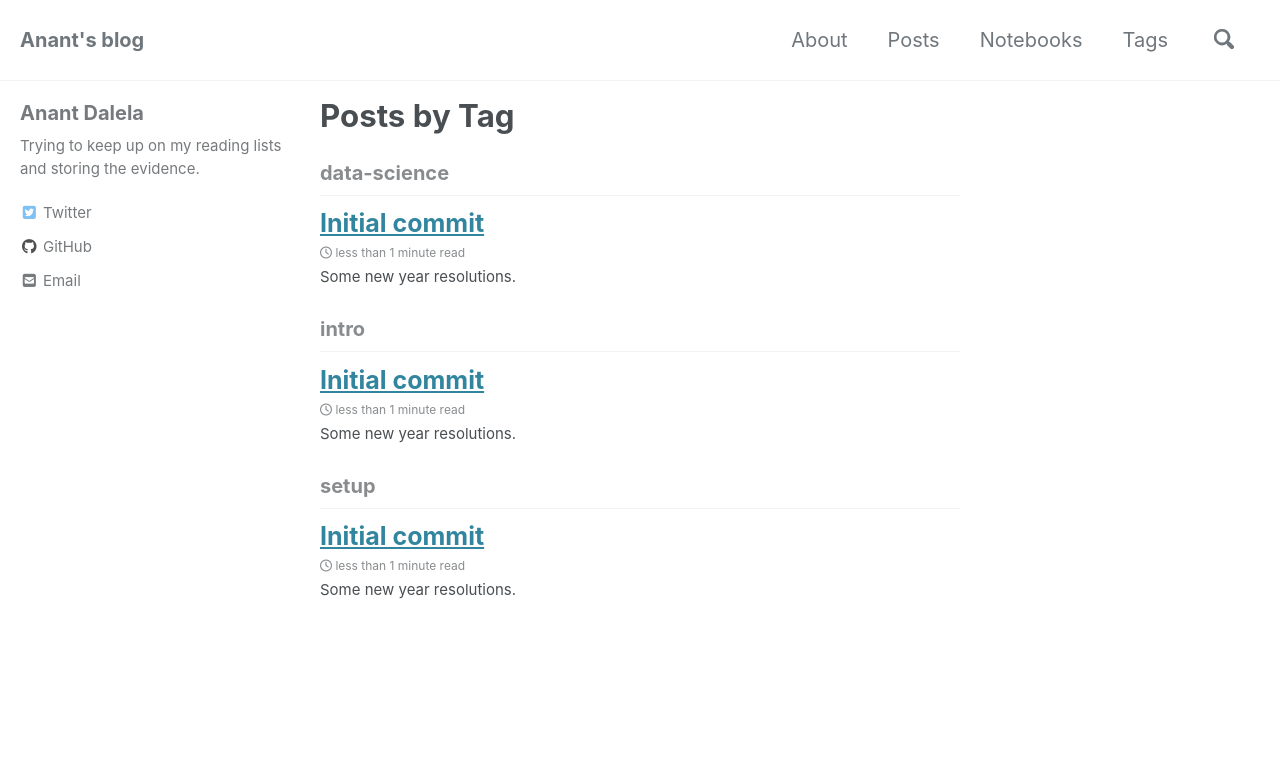
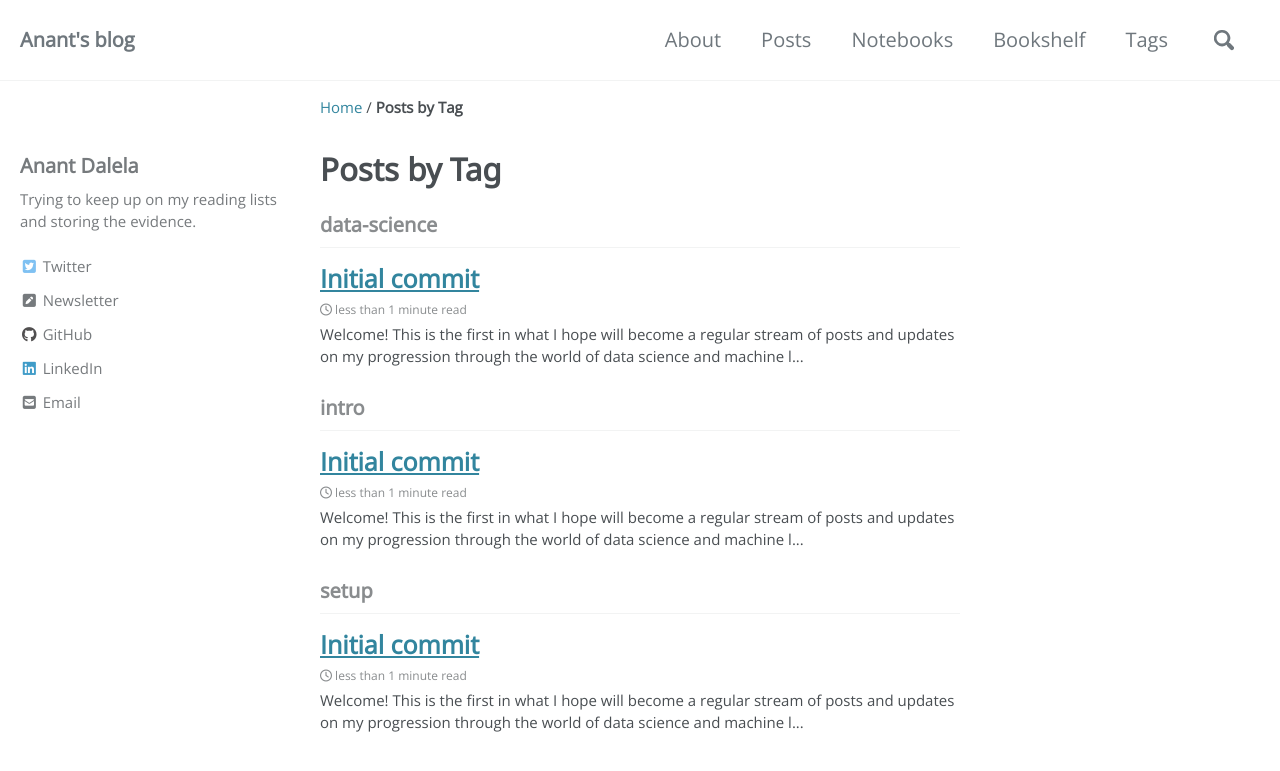
Before and after one commit to anantd/mm-blog, a Jekyll site: the page built from _pages/tag-archive.html, in a window 1280 px wide and 900 px high. Shown: the top 771 px of the window. Built offline with Jekyll 4.4.1, drawn with Linux system fonts in a browser that asks for light colours; cached includes are drawn as plain includes; nearby versions of some CDN libraries; some of the changed text lies outside the part shown.

Commit message:
updated nav links, added bookshelf

```diff
--- a/_config.yml
+++ b/_config.yml
@@ -14,7 +14,7 @@ repository               : "anantd/mm-blog"
 teaser                   : # path of fallback teaser image, e.g. "/assets/images/500x300.png"
 logo                     : # path of logo image to display in the masthead, e.g. "/assets/images/88x88.png"
 masthead_title           : # overrides the website title displayed in the masthead, use " " for no title
-# breadcrumbs            : false # true, false (default)
+breadcrumbs              : true # true, false (default)
 words_per_minute         : 200
 comments:
   provider               : "disqus" # false (default), "disqus", "discourse", "facebook", "staticman", "staticman_v2", "utterances", "custom"
@@ -98,26 +98,26 @@ author:
   avatar           : # path of avatar image, e.g. "/assets/images/bio-photo.jpg"
   bio              : "Trying to keep up on my reading lists and storing the evidence."
   location         :
-  email            : "anant [at] gmail"
+  email            : "[first name].[last name] [at] gmail"
   links:
     - label: "Email"
       icon: "fas fa-fw fa-envelope-square"
-      #url: mailto:your.name@email.com
-    - label: "Website"
-      icon: "fas fa-fw fa-link"
-      # url: "https://your-website.com"
+      #url: mailto:[first name].[last name] [at] gmail
     - label: "Twitter"
       icon: "fab fa-fw fa-twitter-square"
       url: "https://twitter.com/4nant"
+    - label: "Newsletter"
+      icon: fas fa-fw fa-pen-square"
+      url: "https://buttondown.email/anant"
     - label: "Facebook"
       icon: "fab fa-fw fa-facebook-square"
       # url: "https://facebook.com/"
     - label: "GitHub"
       icon: "fab fa-fw fa-github"
       url: "https://github.com/anantd"
-    - label: "Instagram"
-      icon: "fab fa-fw fa-instagram"
-      # url: "https://instagram.com/"
+    - label: "LinkedIn"
+      icon: "fab fa-fw fa-linkedin"
+      url: "https://linkedin.com/anant-dalela"
 
 # Site Footer
 footer:
@@ -125,21 +125,16 @@ footer:
     - label: "Twitter"
       icon: "fab fa-fw fa-twitter-square"
       url: "https://twitter.com/4nant"
-    - label: "Facebook"
-      icon: "fab fa-fw fa-facebook-square"
-      # url:
+    - label: "Newsletter"
+      icon: "fas fa-pen-square"
+      url: "https://buttondown.email/anant"
     - label: "GitHub"
       icon: "fab fa-fw fa-github"
       url: "https://github.com/anantd"
     - label: "GitLab"
       icon: "fab fa-fw fa-gitlab"
-      # url:
-    - label: "Bitbucket"
-      icon: "fab fa-fw fa-bitbucket"
-      # url:
-    - label: "Instagram"
-      icon: "fab fa-fw fa-instagram"
-      # url:
+
+
 
 
 # Reading Files
--- a/_data/navigation.yml
+++ b/_data/navigation.yml
@@ -6,5 +6,7 @@ main:
     url: /archive
   - title: "Notebooks"
     url: /notebooks
+  - title: "Bookshelf"
+    url: /bookshelf
   - title: "Tags"
     url: /tags
--- a/_includes/footer.html
+++ b/_includes/footer.html
@@ -16,4 +16,4 @@
   </ul>
 </div>
 
-<div class="page__footer-copyright">&copy; {{ site.time | date: '%Y' }} {{ site.name | default: site.title }}. {{ site.data.ui-text[site.locale].powered_by | default: "Powered by" }} <a href="https://jekyllrb.com" rel="nofollow">Jekyll</a> &amp; <a href="https://mademistakes.com/work/minimal-mistakes-jekyll-theme/" rel="nofollow">Minimal Mistakes</a>.</div>
+<div class="page__footer-copyright">&copy; {{ site.time | date: '%Y' }} {{ site.name | default: site.title }}. </div>
--- a/_posts/2018-01-01-first-post.md
+++ b/_posts/2018-01-01-first-post.md
@@ -5,9 +5,8 @@ title: Initial commit
 tags: [setup, intro, data-science]
 categories: [blog]
 slug: initial-commit
-excerpt: "Some new year resolutions."
 ---
 
-Welcome! This is the first in what I hope will become a regular stream of posts and updates on my progression through the word of data science and machine learning.
+Welcome! This is the first in what I hope will become a regular stream of posts and updates on my progression through the world of data science and machine learning.
 
 I plan to use this blog in many of the ways recommended [here](http://varianceexplained.org/r/start-blog/): as a record of progress, a collection of notes-to-self, and to hone the craft of writing for others. Starting out, my goal is to commit at least one piece of content each week. Stay tuned!
--- a/_sass/minimal-mistakes/_variables.scss
+++ b/_sass/minimal-mistakes/_variables.scss
@@ -6,7 +6,10 @@
    Typography
    ========================================================================== */
 
+@import url('https://fonts.googleapis.com/css?family=Open+Sans');
+@import url('https://fonts.googleapis.com/css?family=Noto+Sans');
 $doc-font-size: 16 !default;
+
 
 /* paragraph indention */
 $paragraph-indent: false !default; // true, false (default)
@@ -14,7 +17,7 @@ $indent-var: 1.3em !default;
 
 /* system typefaces */
 $serif: Georgia, Times, serif !default;
-$sans-serif: "Avenir", -apple-system, BlinkMacSystemFont, "Roboto", "Segoe UI",
+$sans-serif: "Open Sans", "Avenir", -apple-system, BlinkMacSystemFont, "Roboto", "Segoe UI",
   "Helvetica Neue", "Lucida Grande", Arial, sans-serif !default;
 $monospace: Monaco, Consolas, "Lucida Console", monospace !default;
 
@@ -30,7 +33,7 @@ $calisto: "Calisto MT", serif !default;
 $garamond: Garamond, serif !default;
 
 $global-font-family: $sans-serif !default;
-$header-font-family: $sans-serif !default;
+$header-font-family: "Noto Sans", $sans-serif !default;
 $caption-font-family: $serif !default;
 
 /* type scale */
```
Also changed, not shown: _pages/bookshelf.md (added, +8 -0 lines).
